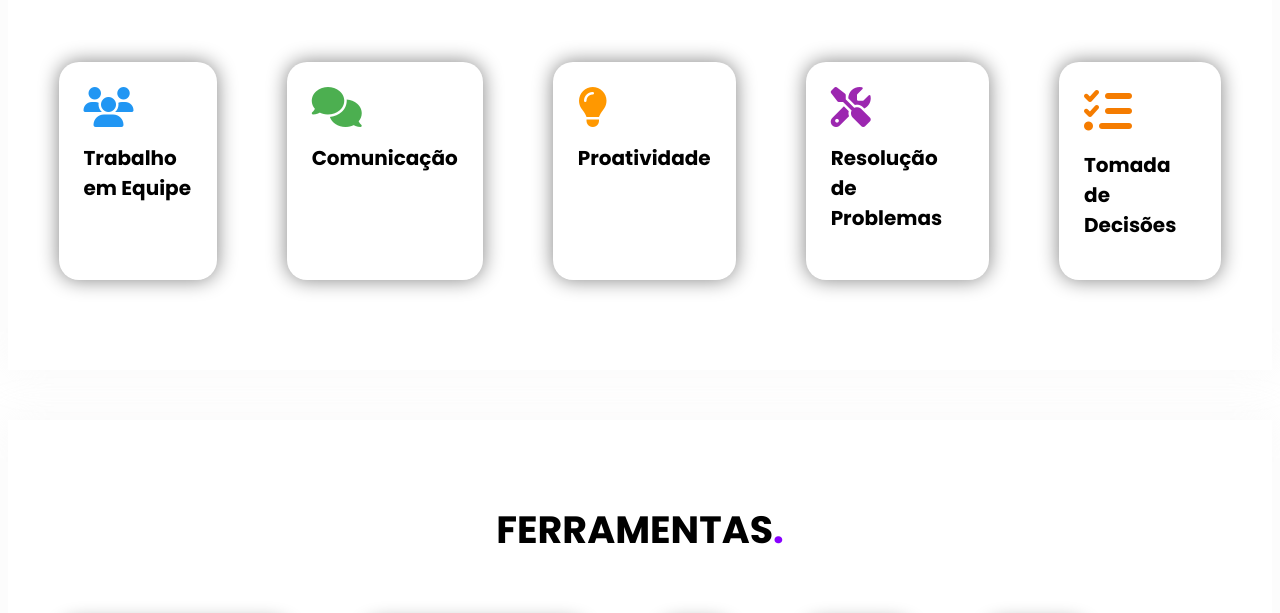
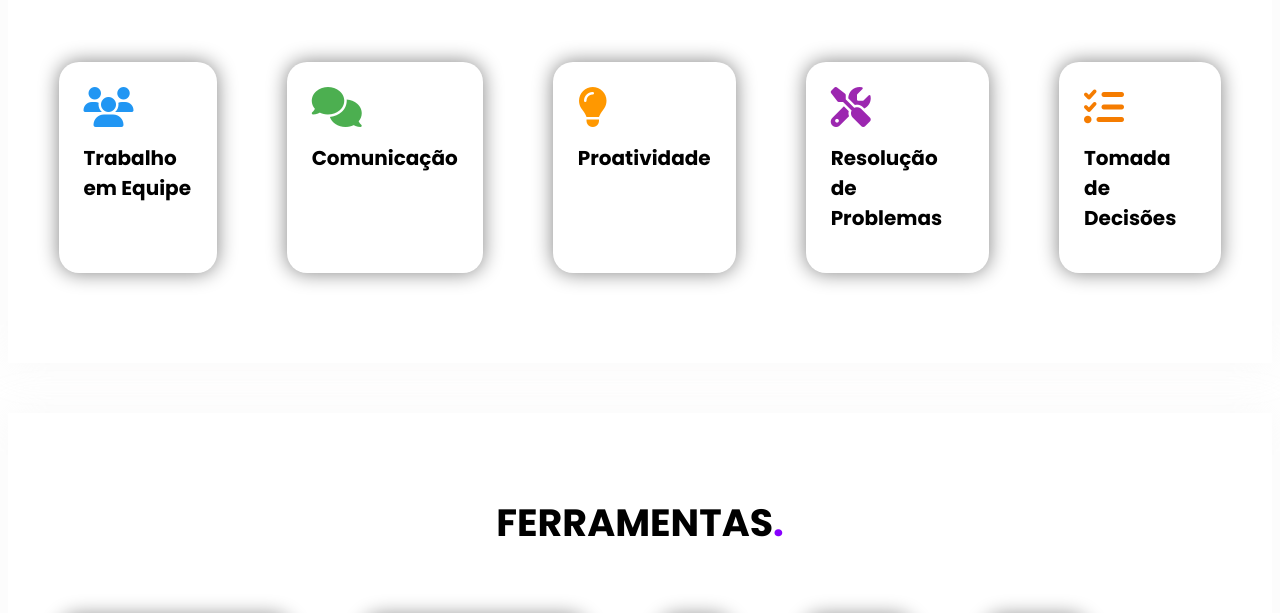
Before and after one commit to SayuriNakashima/portfolio, a plain HTML site: page index.html in a window 1280 px wide. Shown: the part 2048-2661 px from the top of the page. Drawn offline with nearby package versions, Linux system fonts and the light colour scheme.

Commit message:
index.html

```diff
--- a/index.html
+++ b/index.html
@@ -231,7 +231,7 @@
             </div>
 
             <div class="soft-box">
-            <i class="fas fa-tasks" title="Tomada de Decisões" style="color: #f57c00; font-size: 48px;"></i>
+            <i class="fas fa-tasks" title="Tomada de Decisões" style="color: #f57c00;"></i>
             <h3>Tomada de Decisões</h3>
           </div>
 
```
